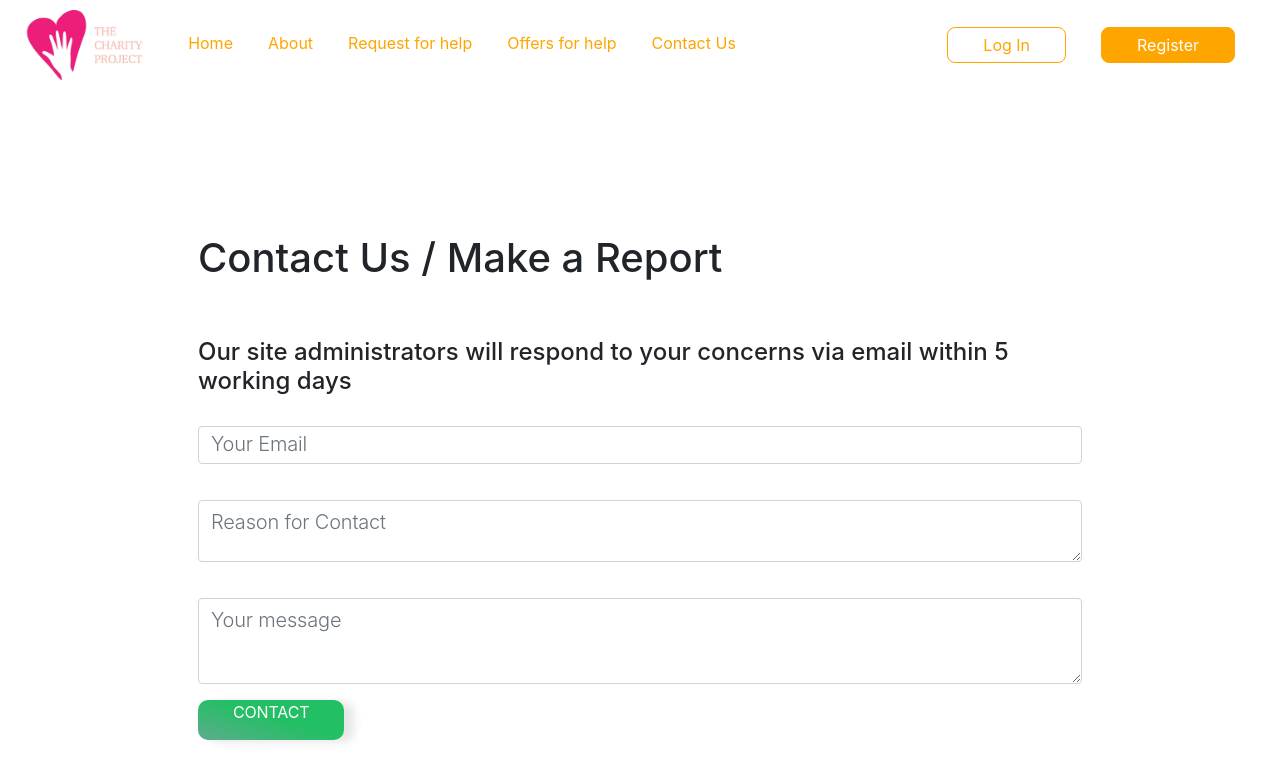
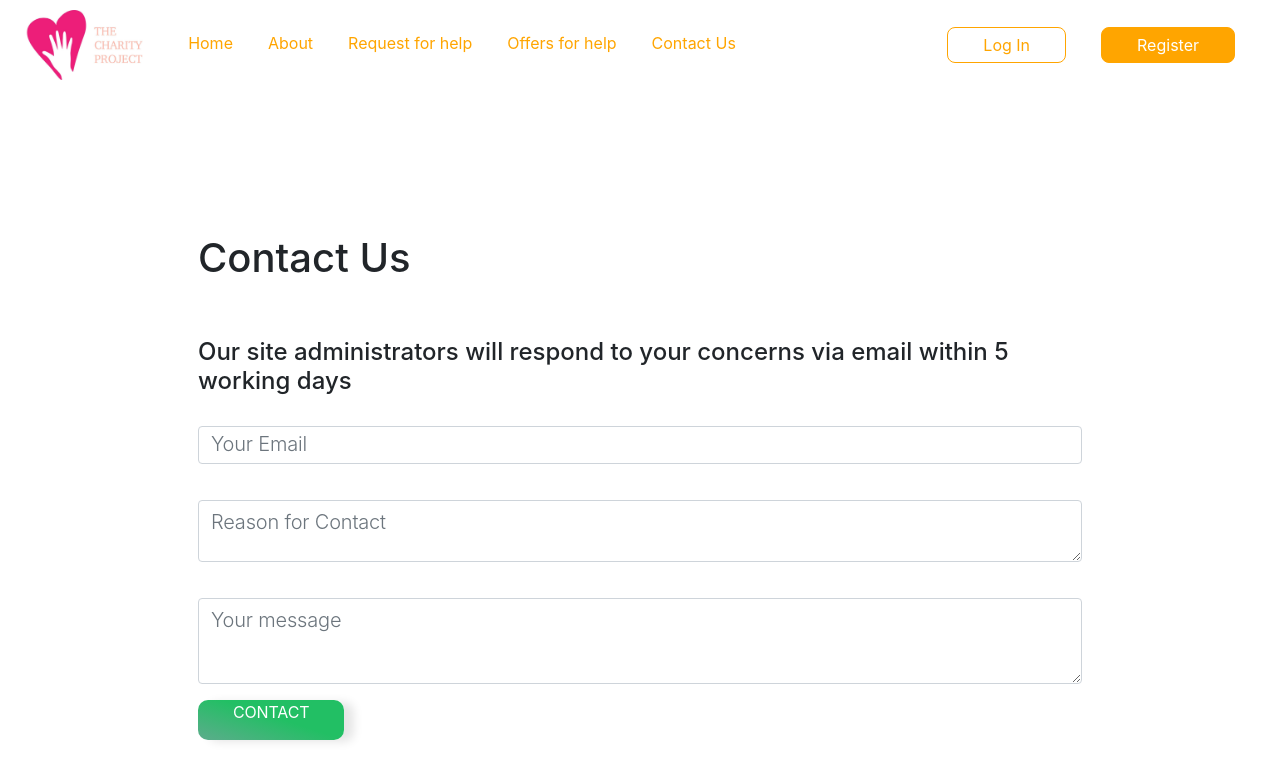
Before and after one commit to ameliayamato/BT3103-Project, a Vue app in the folder project/: page /contact in a window 1280 px wide. Shown: the top 780 px of the page. Built offline with nearby package versions, Linux system fonts and the light colour scheme.

Commit message:
Update ContactPage.vue

```diff
--- a/project/src/views/ContactPage.vue
+++ b/project/src/views/ContactPage.vue
@@ -2,7 +2,7 @@
 <template>
     <div>
         <div class="container" style="padding:10%">
-            <h1>Contact Us / Make a Report</h1>
+            <h1>Contact Us</h1>
             <br>
             <br>
             <h4>Our site administrators will respond to your concerns via email within 5 working days</h4>
```
